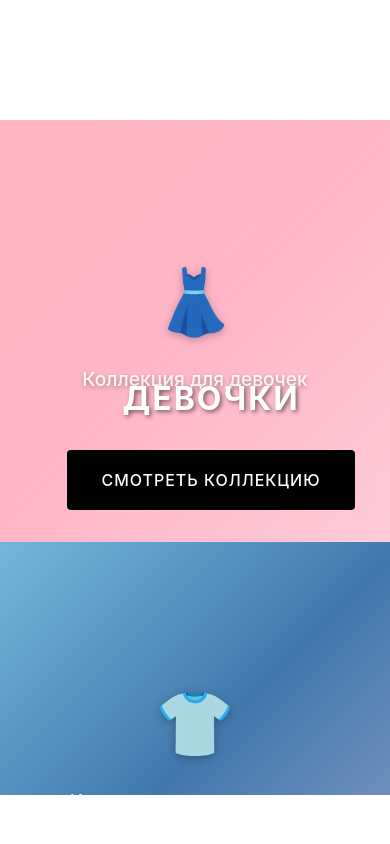
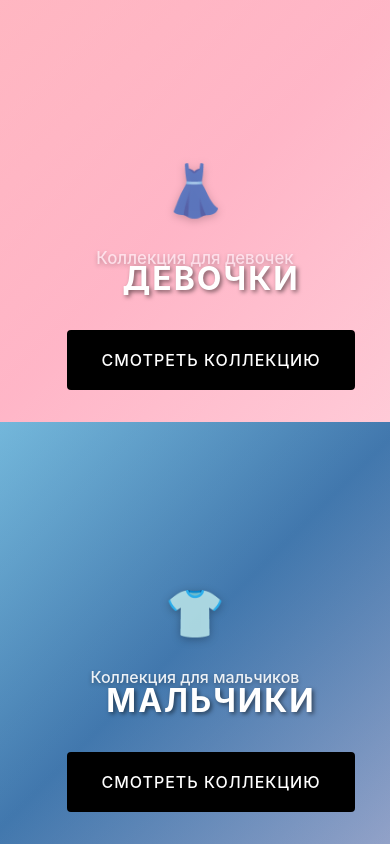
Before and after one commit to rusick1112/teleg_11, a Vue app in the folder kids-clothing-shop/: page / in a window 390 px wide. Built offline with nearby package versions, Linux system fonts and the light colour scheme.

Commit message:
исправил белую пустоту на месте header

```diff
--- a/kids-clothing-shop/src/views/HomeView.vue
+++ b/kids-clothing-shop/src/views/HomeView.vue
@@ -52,16 +52,26 @@ import { ref, onMounted } from 'vue';
 </script>
 
 <style scoped>
+.home {
+  /* Remove any margins/padding that might cause white space */
+  margin: 0;
+  padding: 0;
+}
+
 .main-content {
-  padding-top: 120px;
+  /* Reduce padding-top or remove it completely if header overlaps */
+  padding-top: 0;
+  margin: 0;
 }
 
 /* Hero Split Section */
 .hero-split {
-  height: 80vh;
+  height: 100vh; /* Use full viewport height */
   min-height: 600px;
   position: relative;
   overflow: hidden;
+  margin: 0;
+  padding: 0;
 }
 
 .split-container {
@@ -105,6 +115,7 @@ import { ref, onMounted } from 'vue';
   justify-content: center;
   position: relative;
   overflow: hidden;
+  transition: transform 0.5s ease;
 }
 
 .girls-placeholder {
@@ -141,36 +152,7 @@ import { ref, onMounted } from 'vue';
   font-size: 1.2rem;
   font-weight: 500;
   text-shadow: 0 2px 4px rgba(0, 0, 0, 0.3);
-}
-
-/* Category Placeholders */
-.category-placeholder {
-  height: 200px;
-}
-
-.dresses-placeholder {
-  background: linear-gradient(135deg, #FFB6C1, #FF69B4);
-}
-
-.shirts-placeholder {
-  background: linear-gradient(135deg, #87CEEB, #4682B4);
-}
-
-.accessories-placeholder {
-  background: linear-gradient(135deg, #DDA0DD, #9370DB);
-}
-
-.shoes-placeholder {
-  background: linear-gradient(135deg, #F0E68C, #DAA520);
-}
-
-.category-placeholder .placeholder-icon {
-  font-size: 2.5rem;
-  margin-bottom: 0.5rem;
-}
-
-.category-placeholder .placeholder-content p {
-  font-size: 0.9rem;
+  margin: 0;
 }
 
 .split-section:hover .split-image img,
@@ -252,6 +234,10 @@ import { ref, onMounted } from 'vue';
 
 /* Responsive Design */
 @media (max-width: 768px) {
+  .hero-split {
+    height: 100vh; /* Keep full height on mobile */
+  }
+
   .split-container {
     flex-direction: column;
   }
@@ -268,40 +254,16 @@ import { ref, onMounted } from 'vue';
     padding: 2rem 1rem;
   }
 
-  .section {
-    margin: 2rem 0;
+  .placeholder-icon {
+    font-size: 3rem;
   }
 
-  .section-title {
-    font-size: 1.5rem;
-  }
-
-  .section-header {
-    flex-direction: column;
-    gap: 1rem;
-    text-align: center;
-  }
-
-  .product-grid {
-    grid-template-columns: repeat(auto-fill, minmax(160px, 1fr));
-    gap: 1rem;
-  }
-
-  .categories-grid {
-    grid-template-columns: repeat(auto-fit, minmax(200px, 1fr));
-    gap: 1rem;
+  .placeholder-content p {
+    font-size: 1rem;
   }
 }
 
 @media (min-width: 1024px) {
-  .container {
-    padding: 0 2rem;
-  }
-
-  .product-grid {
-    grid-template-columns: repeat(4, 1fr);
-  }
-
   .split-title {
     font-size: 4rem;
   }
```
